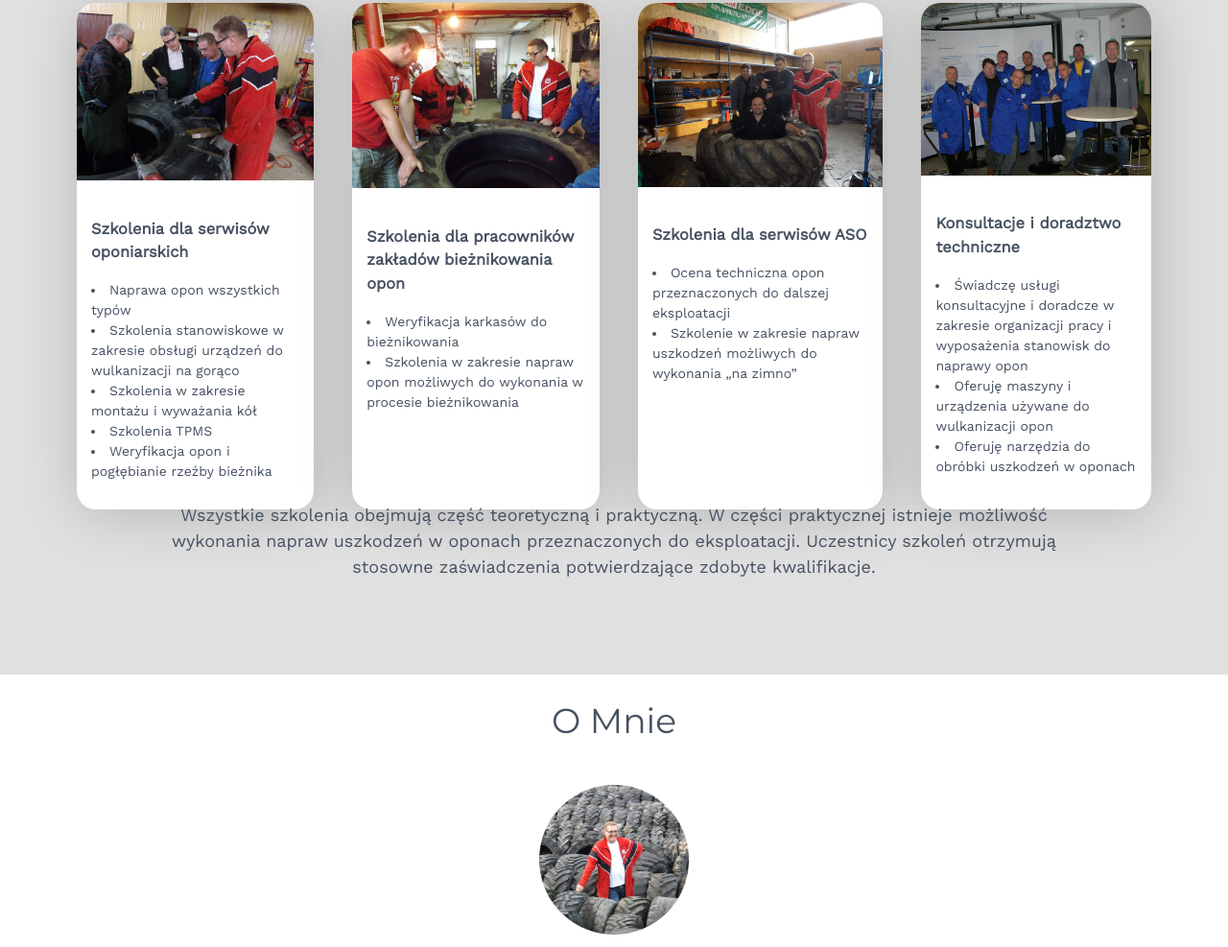
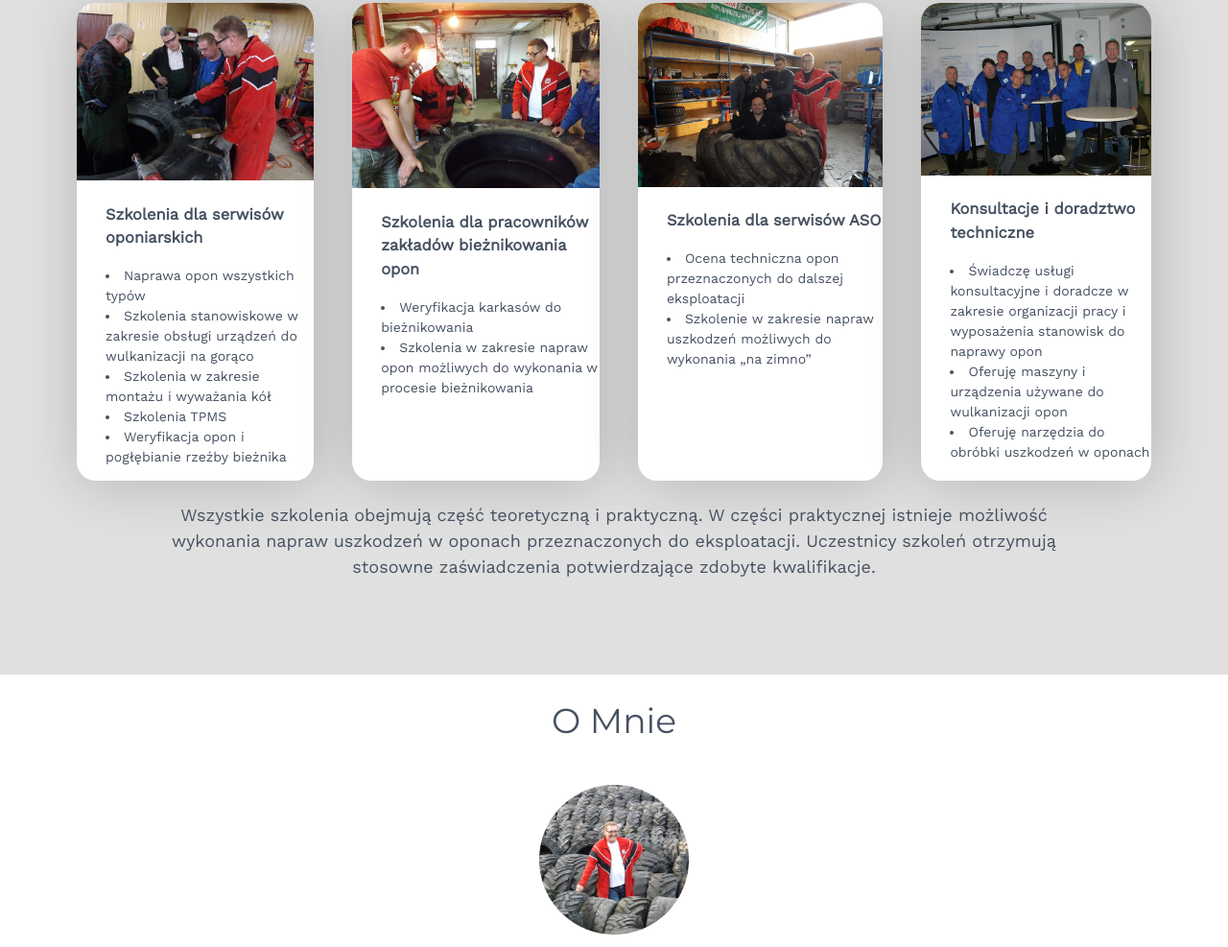
Before and after one commit to hergerr/Tires-Website, a plain HTML site: page index.html in a window 1280 px wide. Shown: the part 1017-2004 px from the top of the page at 96% size. Drawn offline with nearby package versions, Linux system fonts and the light colour scheme.

Commit message:
Improved photo section

```diff
--- a/style.css
+++ b/style.css
@@ -132,9 +132,11 @@ a.button1:hover {
 
 .desc {
   font-size: 14px;
-  padding: 15px;
+  /* padding: 15px; */
   text-align: left;
+  margin-left: 30px;
 }
+
 
 .upper_description {
   max-width: 960px;
```
